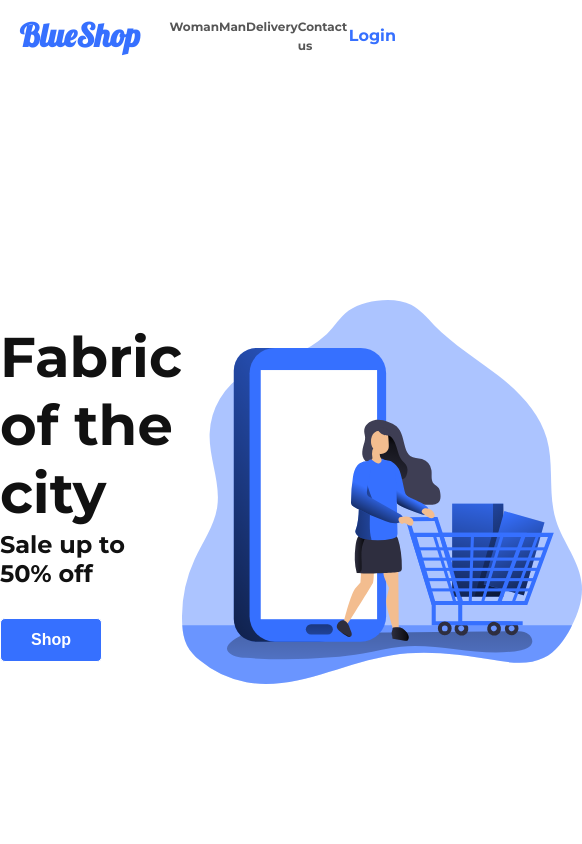
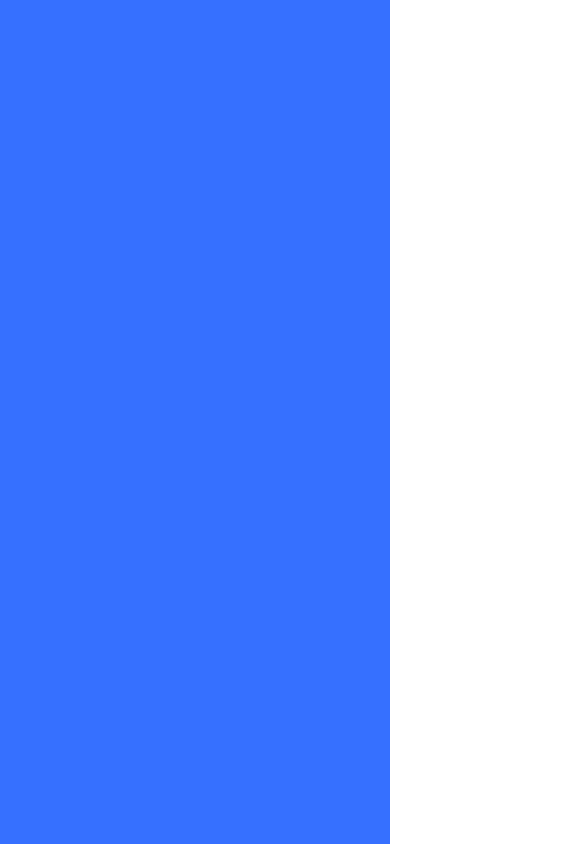
Before and after one commit to eualex/BlueShop, a React (Create React App) app in the folder frontend/: page / in a window 390 px wide. Shown: the top 844 px of the page, 582 px wide, since content can reach past the window. Built offline with nearby package versions, Linux system fonts and the light colour scheme; the HTML template or start-up script is replaced by a standard one.

Commit message:
responsividade o Main header completa

```diff
--- a/frontend/public/index.html
+++ b/frontend/public/index.html
@@ -1,46 +1,18 @@
 <!DOCTYPE html>
-<html lang="en">
+<html lang="pt-br">
   <head>
     <meta charset="utf-8" />
-    <link rel="icon" href="%PUBLIC_URL%/favicon.ico" />
     <meta name="viewport" content="width=device-width, initial-scale=1" />
-    <meta name="theme-color" content="#000000" />
-    <meta
-      name="description"
-      content="Web site created using create-react-app"
-    />
-    <link rel="apple-touch-icon" href="%PUBLIC_URL%/logo192.png" />
-    <!--
-      manifest.json provides metadata used when your web app is installed on a
-      user's mobile device or desktop. See https://developers.google.com/web/fundamentals/web-app-manifest/
-    -->
-    <link rel="manifest" href="%PUBLIC_URL%/manifest.json" />
-    <!--
-      Notice the use of %PUBLIC_URL% in the tags above.
-      It will be replaced with the URL of the `public` folder during the build.
-      Only files inside the `public` folder can be referenced from the HTML.
 
-      Unlike "/favicon.ico" or "favicon.ico", "%PUBLIC_URL%/favicon.ico" will
-      work correctly both with client-side routing and a non-root public URL.
-      Learn how to configure a non-root public URL by running `npm run build`.
-    -->
+    <!-- Fonts -->
     <link href="https://fonts.googleapis.com/css2?family=Montserrat:wght@400;500;700&display=swap" rel="stylesheet">
     <link href="https://fonts.googleapis.com/css2?family=Lobster&display=swap" rel="stylesheet">
     <link href="https://fonts.googleapis.com/css2?family=Poppins:wght@400;500&display=swap" rel="stylesheet">
-    <title>React App</title>
+
+    <title>BlueShop</title>
   </head>
   <body>
     <noscript>You need to enable JavaScript to run this app.</noscript>
     <div id="root"></div>
-    <!--
-      This HTML file is a template.
-      If you open it directly in the browser, you will see an empty page.
-
-      You can add webfonts, meta tags, or analytics to this file.
-      The build step will place the bundled scripts into the <body> tag.
-
-      To begin the development, run `npm start` or `yarn start`.
-      To create a production bundle, use `npm run build` or `yarn build`.
-    -->
   </body>
 </html>
--- a/frontend/src/components/BigProduct/styles.ts
+++ b/frontend/src/components/BigProduct/styles.ts
@@ -7,13 +7,16 @@ interface ProductContainerProps {
 
 export const Container = styled.div<ProductContainerProps>`
   display: flex;
+  justify-content: center;
+  align-items: center;
   flex-direction: ${props => props.reverse};
 
   width: 100%;
   max-width: 980px;
   margin: auto;
 
-  margin-top: 100px;
+  height: 100vh;
+
   img {
     width: 400px;
     height: 380px;
--- a/frontend/src/components/Footer/styles.ts
+++ b/frontend/src/components/Footer/styles.ts
@@ -8,20 +8,18 @@ export const Container = styled.div`
   display: flex;
   justify-content: space-between;
 
-
-
   padding: 25px;
   h3 {
-    color: colors.text;
+    color: ${colors.text};
     font-family: 'Poppins';
-    font-size: 12px;
+    font-size: 1.2rem;
     font-weight:bold;
   }
 
   span {
     color: #7e7e7e;
     margin: 3px 0px;
-    font-size: 12px;
+    font-size: 1.2rem;
   }
 `;
 
@@ -55,7 +53,7 @@ export const ContainerAbout = styled.div`
 
 export const ContainerSocialMedia = styled.div`
   h3 {
-    font-size: 14px;
+    font-size: 1.4rem
   }
 `;
 
--- a/frontend/src/components/Header/styles.ts
+++ b/frontend/src/components/Header/styles.ts
@@ -7,6 +7,9 @@ export const Container = styled.div`
   margin: auto;
   max-width: 980px;
 
+  height: 5vh;
+  /* padding: 5px 0; */
+
   display: flex;
   align-items: center;
   justify-content: space-between;
--- a/frontend/src/components/Logo/styles.ts
+++ b/frontend/src/components/Logo/styles.ts
@@ -6,9 +6,7 @@ export const Container = styled.div`
   h1 {
     font-family: 'Lobster', cursive;
     color: ${colors.blue};
-
     width: 150px;
-    padding: 15px 0;
 
     display: flex;
     span {
--- a/frontend/src/components/Main/index.tsx
+++ b/frontend/src/components/Main/index.tsx
@@ -25,6 +25,7 @@ const Main: React.FC = () => {
     <Container>
       <ContainerHeader>
         <div>
+          <div>
             <h1>Fabric of the city</h1>
             <h2>Sale up to 50% off</h2>
 
@@ -34,8 +35,9 @@ const Main: React.FC = () => {
           </div>
 
           <Image src={Ilustration} />
+        </div>
       </ContainerHeader>
-
+{/*
       <ContainerMain>
         <hr />
         <h1>New Products</h1>
@@ -67,7 +69,7 @@ const Main: React.FC = () => {
         </ContainerNike>
       </ContainerMain>
 
-      <Footer />
+      <Footer /> */}
     </Container>
   );
 };
--- a/frontend/src/components/Main/styles.ts
+++ b/frontend/src/components/Main/styles.ts
@@ -11,11 +11,14 @@ export const ContainerHeader = styled.div`
   width: 100vw;
   height: 100vh;
 
-  max-width: 980px;
-  margin: auto;
-
+  div {
     display: flex;
     justify-content: space-between;
+
+    height: 100%;
+    width: 90%;
+    margin: auto;
+    max-width: 980px;
 
     div {
       color: ${colors.text};
@@ -25,7 +28,7 @@ export const ContainerHeader = styled.div`
       justify-content: center;
 
       h1 {
-      font-size: 56px;
+        font-size: 5.6rem;
       }
 
       h2 {
@@ -37,11 +40,54 @@ export const ContainerHeader = styled.div`
           margin-right: 4px;
         }
       }
+
+      @media (max-width: 700px) {
+        display: flex;
+        flex-direction: column;
+
+        height: 30%;
+
+        h1 {
+          text-align: center;
+          font-size: 4.3rem;
+        }
+      }
+    }
+
+    @media (max-width: 700px) {
+      display: flex;
+      flex-direction: column;
+
+      width: 100%;
+      margin: 0;
+
+      justify-content: space-evenly;
+      align-items: center;
+
+      height: 95vh;
+
+      h1 {
+        width: 400px;
+      }
+
+      img {
+        width: 100%;
+        max-width: 300px;
+        order: -1;
+      }
+    }
+  }
+
+  @media (max-width: 700px) {
+
   }
 `;
 
 export const Image = styled.img`
-  width: 400px;
+  width: 100%;
+  max-width: 400px;
+
+
 `;
 
 export const ContainerMain = styled.div`
@@ -50,11 +96,16 @@ export const ContainerMain = styled.div`
   text-align: center;
 
   hr {
+    margin-bottom: 32px;
     opacity: 0.5;
   }
 
   h1 {
     margin-top: 15px;
+  }
+
+  @media (max-width: 700px) {
+
   }
 `;
 
--- a/frontend/src/components/Nav/index.tsx
+++ b/frontend/src/components/Nav/index.tsx
@@ -1,9 +1,10 @@
-import React from 'react';
-import { Container, ContainerNav } from './styles';
+import React from "react";
+import { Container, ContainerNav, ContainerMenuToggle } from "./styles";
 
 const Nav: React.FC = () => {
   return (
     <Container>
+      <div className="container-toggle on">
         <ContainerNav>
           <ul>
             <li>
@@ -22,11 +23,17 @@ const Nav: React.FC = () => {
         </ContainerNav>
 
         <span>
-        {/* <IconSearch /> */}
           <a href="#">Login</a>
         </span>
+      </div>
+
+      <ContainerMenuToggle>
+        <div className="one"></div>
+        <div className="two"></div>
+        <div className="three"></div>
+      </ContainerMenuToggle>
     </Container>
   );
-}
+};
 
 export default Nav;
--- a/frontend/src/components/Nav/styles.ts
+++ b/frontend/src/components/Nav/styles.ts
@@ -1,6 +1,5 @@
 import styled from 'styled-components';
 import colors from '../../styles/colors';
-import { AiOutlineShopping, AiOutlineSearch } from 'react-icons/ai';
 
 export const Container = styled.div`
   display: flex;
@@ -8,7 +7,7 @@ export const Container = styled.div`
 
   width: 65%;
 
-  /* Login and Icons */
+  /* Login */
   span {
     width: 95px;
 
@@ -26,6 +25,43 @@ export const Container = styled.div`
         transition: 0.3s ease-in;
       }
     }
+
+    @media (max-width: 700px) {
+      display: none;
+    }
+  }
+
+  .container-toggle {
+    display: flex;
+    justify-content: space-between;
+    align-items: center;
+
+    width: 100%;
+    /* line-height: -19px; */
+
+    /* @media (max-width: 700px) {
+      display:
+    } */
+  }
+
+  .container-toggle.on {
+    position: absolute;
+    top: 0;
+    left: 0;
+
+    width: 100vw;
+    height: 100vh;
+
+    background-color: ${colors.blue};
+
+    /* z-index: 10; */
+  }
+
+  .container-toggle.on nav {
+    display: block;
+    ul li a {
+      color: #fff;
+    }
   }
 `;
 
@@ -40,7 +76,7 @@ export const ContainerNav = styled.div`
     > li a {
       text-decoration: none;
       font-weight: bold;
-      font-size: 12px;
+      font-size: 1.2rem;
 
       /* color: ${colors.text}; */
       color: #565656;
@@ -51,26 +87,37 @@ export const ContainerNav = styled.div`
       }
     }
   }
-`;
 
-export const IconShop = styled(AiOutlineShopping)`
-  color: ${colors.blue};
-
-  &:hover {
-    color: ${colors.text};
-      transition: 0.3s ease-in;
-
-    cursor: pointer;
+  @media (max-width: 700px) {
+    display: none;
   }
 `;
 
-export const IconSearch = styled(AiOutlineSearch)`
-  color: ${colors.blue};
+export const ContainerMenuToggle = styled.div`
+  width: 40px;
+  height: 30px;
+  margin-right: 20px;
 
-  &:hover {
-    color: ${colors.text};
-    transition: 0.3s ease-in;
+  display: none;
 
-    cursor: pointer;
+  .one,
+  .two,
+  .three {
+    background-color: ${colors.blue};
+    height: 5px;
+    width: 40px;
+    margin: 6px auto;
+  }
+
+  @media (max-width: 700px) {
+    display: block;
+
+    /* width: 40px;
+    height: 30px; */
+
   }
 `;
+
+export const ContainerFullScreen = styled.div`
+
+`;
--- a/frontend/src/styles/GlobalStyles.ts
+++ b/frontend/src/styles/GlobalStyles.ts
@@ -1,7 +1,7 @@
 import { createGlobalStyle } from "styled-components";
 import colors from "./colors";
 
-const GlobalStyle = createGlobalStyle`
+export const GlobalStyle = createGlobalStyle`
   * {
     margin: 0;
     padding: 0;
@@ -24,6 +24,10 @@ const GlobalStyle = createGlobalStyle`
   body {
     font-size: 1.6rem;
   }
+
+  @media (max-width: 768px) {
+    html {
+      font-size: 50%;
+    }
+  }
 `;
-
-export { GlobalStyle };
```
Lines whose indentation alone changed are shown as unchanged.
